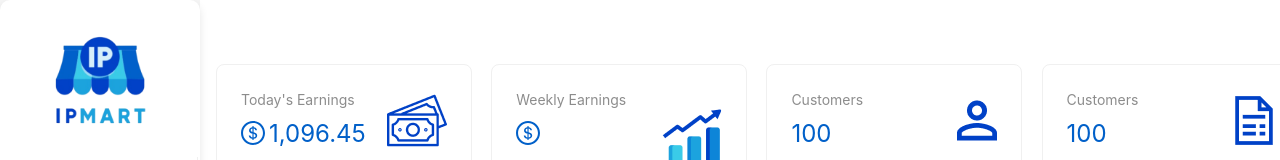
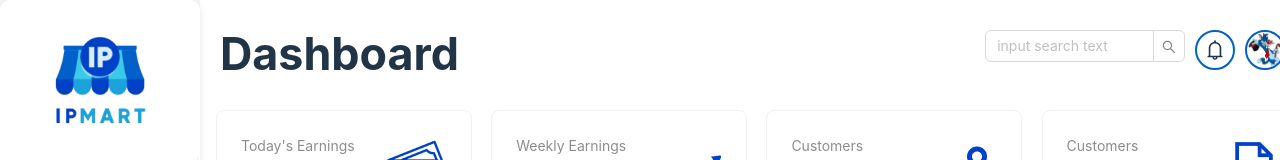
Before and after one commit to tra99/POS_IP, a React (Vite) app: page /dashboard in a window 1280 px wide. Shown: the top 160 px of the page. Built offline with nearby package versions, Linux system fonts and the light colour scheme.

Commit message:
add header

```diff
--- a/package.json
+++ b/package.json
@@ -11,6 +11,9 @@
   },
   "dependencies": {
     "@ant-design/charts": "^2.1.1",
+    "@ant-design/icons": "^5.3.7",
+    "@fortawesome/fontawesome-svg-core": "^6.5.2",
+    "@fortawesome/react-fontawesome": "^0.2.2",
     "antd": "^5.17.3",
     "react": "^18.2.0",
     "react-dom": "^18.2.0",
--- a/src/App.jsx
+++ b/src/App.jsx
@@ -84,8 +84,8 @@
 
 // export default App;
 // src/App.jsx
-import React, { useState } from 'react';
-import { Layout, theme } from 'antd';
+import { useState } from 'react';
+import { Layout, theme ,Input} from 'antd';
 import { BrowserRouter as Router, Routes, Route, Navigate } from 'react-router-dom';
 import Sidebar from './components/Sidebar';
 import Dashboard from './components/Dashboard';
@@ -94,11 +94,15 @@ import Order from './components/Order';
 import Customer from './components/Customer';
 import Promotion from './components/Promotion';
 import Setting from './components/Setting';
+import './style/Dashboard.css';
+import { BellOutlined} from '@ant-design/icons';
 
 const { Header, Content, Sider } = Layout;
 
 const App = () => {
-  const [isAuth, setIsAuth] = useState(true); // Set default to true for testing
+  const [isAuth, setIsAuth] = useState(true);
+  const { Search } = Input;
+  const onSearch = (value, _e, info) => console.log(info?.source, value);
 
   const {
     token: { colorBgContainer },
@@ -127,12 +131,24 @@ const App = () => {
               <Sidebar />
             </Sider>
             <Layout>
-              <Header
-                style={{
-                  padding: 20,
-                  background: colorBgContainer,
-                }}
-              />
+            <div className="header" >
+              <h1 className="text1" >Dashboard</h1>
+              <div className='text2'>
+                <Search
+                  placeholder="input search text"
+                  onSearch={onSearch}
+                  style={{
+                    width: 200,
+                  }}
+                />
+                <div className="image-container">
+                  <BellOutlined style={{fontSize:"20px"}}/>
+                </div>
+                <div className="image-container">
+                  <img src="src/assets/cat.png" alt="Logo" className="login-logo" />
+                </div>
+              </div>
+            </div>
               <Content
                 style={{
                   margin: '0 16px',
--- a/src/style/Dashboard.css
+++ b/src/style/Dashboard.css
@@ -7,12 +7,33 @@
   gap: 1.5vw;
 }
 
+.header{
+  width: 84vw;
+  display: grid;
+  grid-template-columns:  repeat(2,1fr);
+  grid-template-rows: auto;
+  gap: 1%;
+  padding-left: 20px;
+  padding-right: 10px;
+}
+.header .text1{
+  width: 100%;
+  padding-top: 2%;
+  margin-top: 20px;
+  /* font-size: large; */
+}
+.header .text2{
+  width: 100%;
+  justify-content: right;
+  padding-top: 2%;
+  margin: 20px;
+  display: flex;
+  gap: 10px;
+}
 
   .earning-card {
     width: 20vw;
-    /* display: flex; */
-
-  flex: 1;
+    flex: 1;
   }
 
   .best-seller-list {
@@ -24,7 +45,6 @@
     display: flex;
     justify-content: space-between;
     padding: 5px 0;
-    /* gap: 1.5vw; */
   }
 
   .sales {
@@ -50,3 +70,19 @@
     margin-top: 5vh;
     gap: 2vw;
   }
+
+  .image-container {
+    width: 40px;
+    height: 40px;
+    border-radius: 50%;
+    overflow: hidden;
+    display: flex;
+    justify-content: center;
+    align-items: center;
+    border: 2px solid #0160C9;
+  }
+  .login-logo {
+    width: 100%;
+    height: 100%;
+    object-fit: cover;
+  }
```
Also changed, not shown: src/components/Dashboard.jsx (+3 -4 lines), 1 other file (tests, documents, lock files or other folders).
